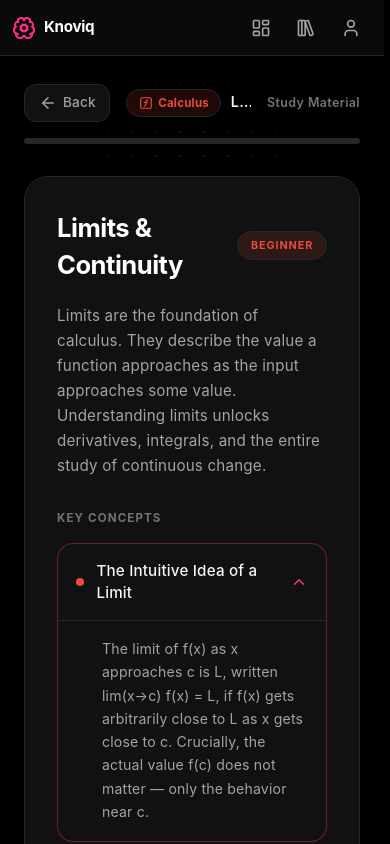
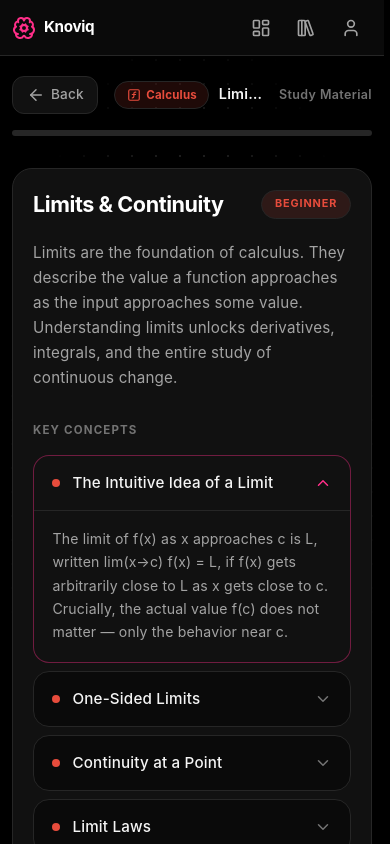
Before and after one commit to JairusCollantes/knoviq, a React (Vite) app: page /learn/calc-limits in a window 390 px wide. Shown: the top 844 px of the page. Built offline with nearby package versions, Linux system fonts and the light colour scheme.

Commit message:
feat: add responsive styles for Learn page and components

```diff
--- a/src/pages/Learn.css
+++ b/src/pages/Learn.css
@@ -485,6 +485,53 @@
   cursor: not-allowed;
 }
 
+@media (max-width: 768px) {
+  .learn-page {
+    padding: 1.25rem 1rem 2rem;
+  }
+
+  .study-card,
+  .question-card {
+    padding: 1.5rem;
+  }
+
+  .study-title {
+    font-size: 1.35rem;
+  }
+
+  .question-text {
+    font-size: 1.15rem;
+  }
+
+  .question-actions {
+    flex-direction: column;
+  }
+
+  .concept-explanation {
+    padding-left: 1.15rem;
+  }
+}
+
+@media (max-width: 480px) {
+  .learn-page {
+    padding: 1rem 0.75rem 1.5rem;
+  }
+
+  .study-card,
+  .question-card {
+    padding: 1.25rem;
+    border-radius: 20px;
+  }
+
+  .learn-topbar {
+    flex-wrap: wrap;
+  }
+
+  .option-btn {
+    padding: 0.85rem 0.9rem;
+  }
+}
+
 @keyframes fadeUp {
   from { opacity: 0; transform: translateY(8px); }
   to   { opacity: 1; transform: translateY(0); }
```
